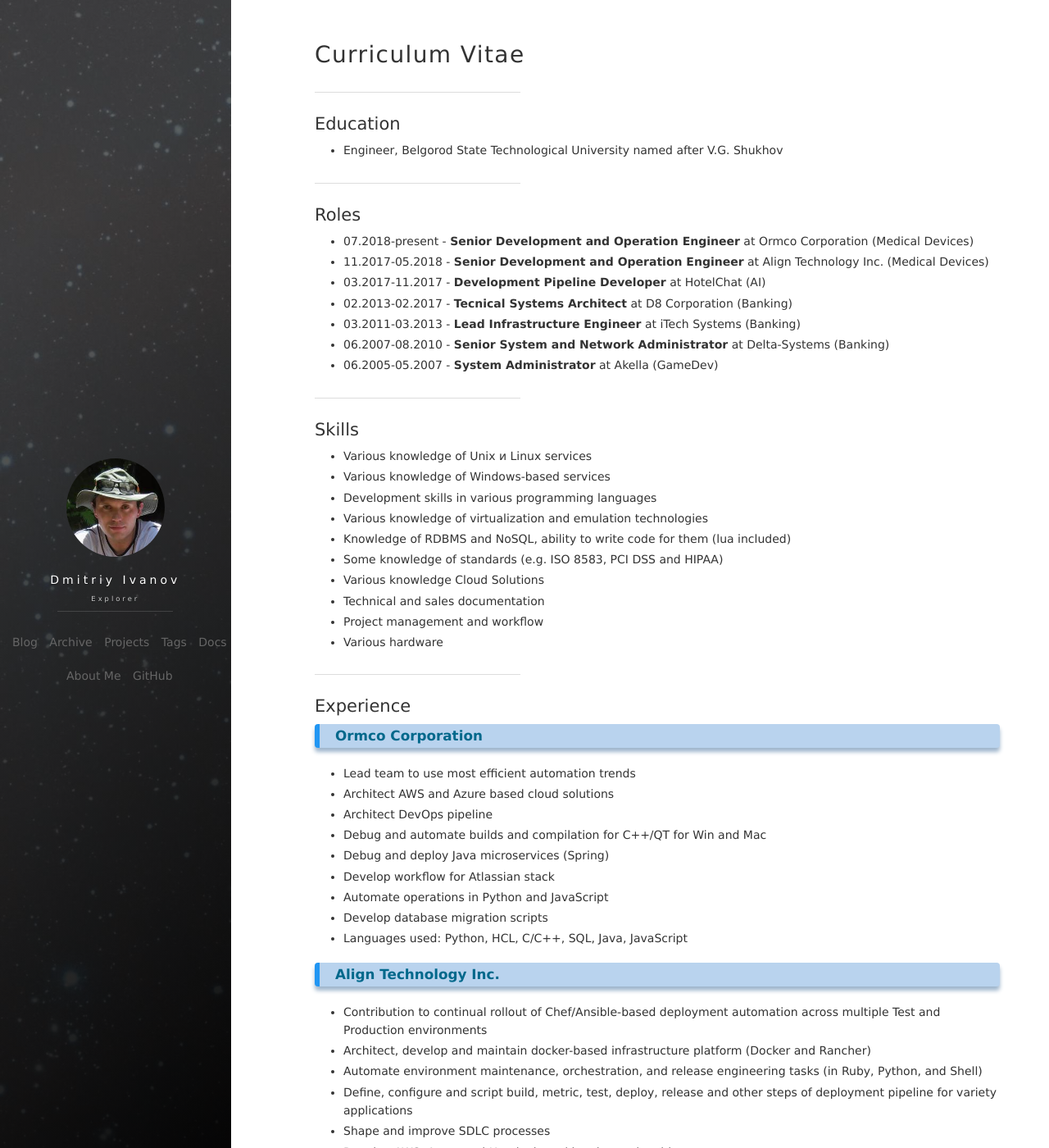
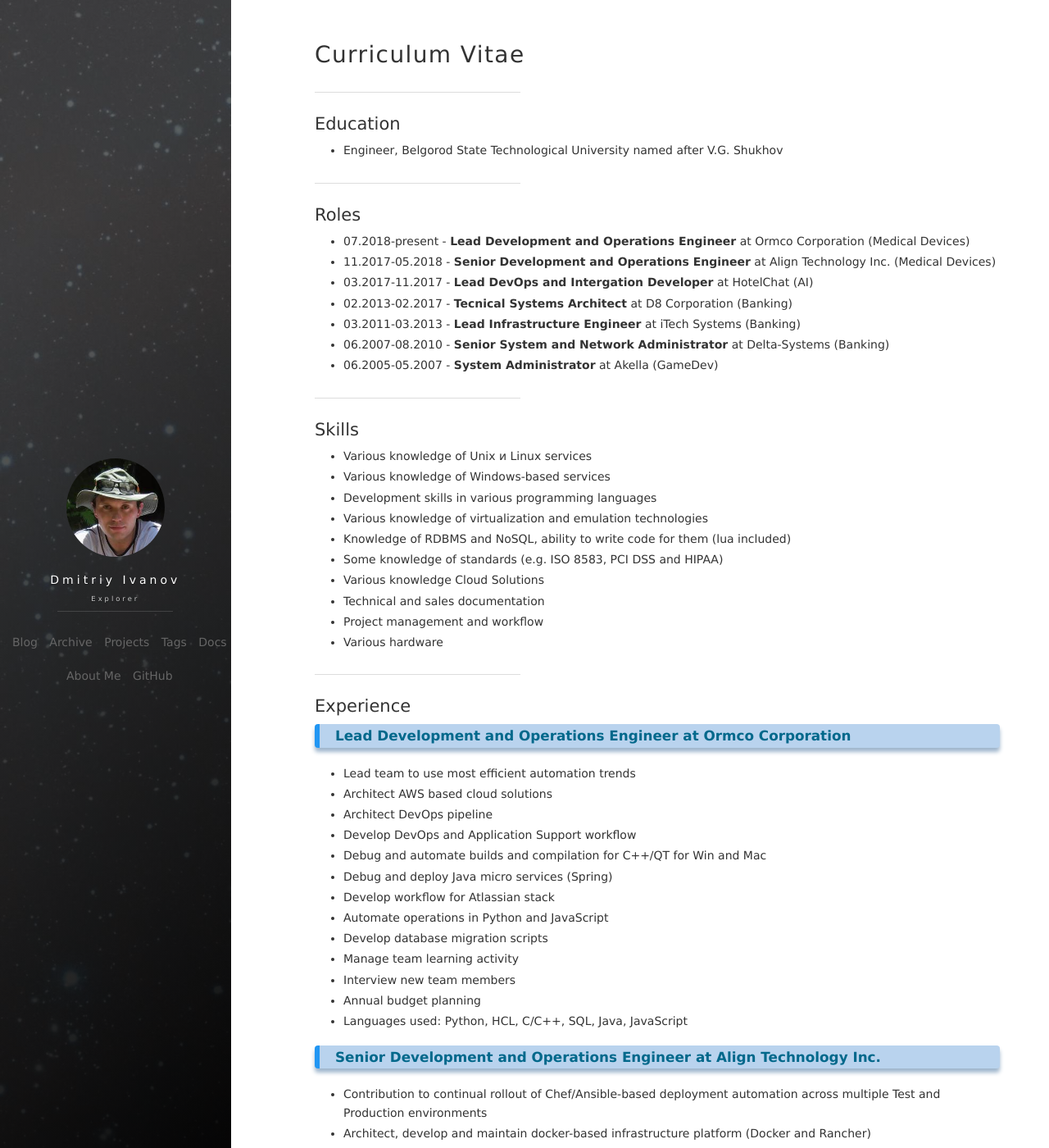
Before and after one commit to d-k-ivanov/d-k-ivanov.github.io, a Jekyll site: the page built from about.md, in a window 1280 px wide and 1400 px high. Shown: the whole window at 82% size. Built offline with Jekyll 4.4.1, drawn with Linux system fonts in a browser that asks for light colours; nearby versions of some CDN libraries; comment, search, counter and statistics services are not loaded; some of the changed text lies outside the part shown.

Commit message:
Post 2019-03-17-01:57:22

```diff
--- a/about.md
+++ b/about.md
@@ -14,9 +14,9 @@
 
 ## Roles
 
-* 07.2018-present - **Senior Development and Operation Engineer** at Ormco Corporation (Medical Devices)
-* 11.2017-05.2018 - **Senior Development and Operation Engineer** at Align Technology Inc. (Medical Devices)
-* 03.2017-11.2017 - **Development Pipeline Developer** at HotelChat (AI)
+* 07.2018-present - **Lead Development and Operations Engineer** at Ormco Corporation (Medical Devices)
+* 11.2017-05.2018 - **Senior Development and Operations Engineer** at Align Technology Inc. (Medical Devices)
+* 03.2017-11.2017 - **Lead DevOps and Intergation Developer** at HotelChat (AI)
 * 02.2013-02.2017 - **Tecnical Systems Architect** at D8 Corporation (Banking)
 * 03.2011-03.2013 - **Lead Infrastructure Engineer** at iTech Systems (Banking)
 * 06.2007-08.2010 - **Senior System and Network Administrator** at Delta-Systems (Banking)
@@ -41,19 +41,23 @@
 
 ## Experience
 
-### [**Ormco Corporation**](https://ormco.com)
+### [**Lead Development and Operations Engineer at Ormco Corporation**](https://ormco.com)
 
 * Lead team to use most efficient automation trends
-* Architect AWS and Azure based cloud solutions
+* Architect AWS based cloud solutions
 * Architect DevOps pipeline
+* Develop DevOps and Application Support workflow
 * Debug and automate builds and compilation for C++/QT for Win and Mac
-* Debug and deploy Java microservices (Spring)
+* Debug and deploy Java micro services (Spring)
 * Develop workflow for Atlassian stack
 * Automate operations in Python and JavaScript
 * Develop database migration scripts
+* Manage team learning activity
+* Interview new team members
+* Annual budget planning
 * Languages used: Python, HCL, C/C++, SQL, Java, JavaScript
 
-### [**Align Technology Inc.**](https://aligntech.com)
+### [**Senior Development and Operations Engineer at Align Technology Inc.**](https://aligntech.com)
 
 * Contribution to continual rollout of Chef/Ansible-based deployment automation across multiple Test and Production environments
 * Architect, develop and maintain docker-based infrastructure platform (Docker and Rancher)
@@ -67,7 +71,7 @@
 * Production Support
 * Languages used: Python, Ruby, HCL, Shell
 
-### [**HotelChat**](http://hotelchat.me)
+### [**Lead DevOps and Intergation Developer at HotelChat**](http://hotelchat.me)
 
 * Stack: AWS, Docker (swarm), Ubuntu, Consul, Weave, nGinx, MongoDB, Tarantool, Redis, Zookeeper, Java/Scala (vertx), JavaScript, Go, Snakeskin
 * Design and implementation of deployment processes for code delivery to production, development and demo environments
@@ -76,7 +80,7 @@
 * Automation deployments with Ansible, Python and Terraform
 * Languages used: Python, Java, JavaScript, HCL
 
-### [**D8 Corporation**](http://www.d8corporation.com)
+### [**Tecnical Systems Architect at D8 Corporation**](http://www.d8corporation.com)
 
 * Develop and implementation of banking solutions:
     * Payment Systems (FIS CORTEX)
@@ -88,7 +92,7 @@
 * Develop database migration scripts
 * Languages used: C/C++, PL/SQL, Java, NXSL, Python, Perl, Bash
 
-### [**iTech Systems**](http://itech-systems.com)
+### [**Lead Infrastructure Engineer at iTech Systems**](http://itech-systems.com)
 
 * Design and implementation of Loyalty Systems (.NET)
 * Design and implementation of monitoring system and 24/7 Support
@@ -96,7 +100,7 @@
 * SLA support and Monitoring
 * Languages used: Bash, Perl, Powershell, Ruby, VBA
 
-### [**Delta-Systems**](http://delta-systems.ru)
+### [**Senior System and Network Administrator at Delta-Systems**](http://delta-systems.ru)
 
 * Design and implementation of 1C Warehouse Management System
 * Design and implementation of 1C ERP System
@@ -109,7 +113,7 @@
 * Design and implementation of Project Server + SharePoint
 * Languages used: 1C, Batch, Bash
 
-### [**Akella**](http://akella.ru)
+### [**System Administrator at Akella**](http://akella.ru)
 
 * Administration of Windows services and FreeBSD gateways administration
 * Design and implementation of bug-track system
```
